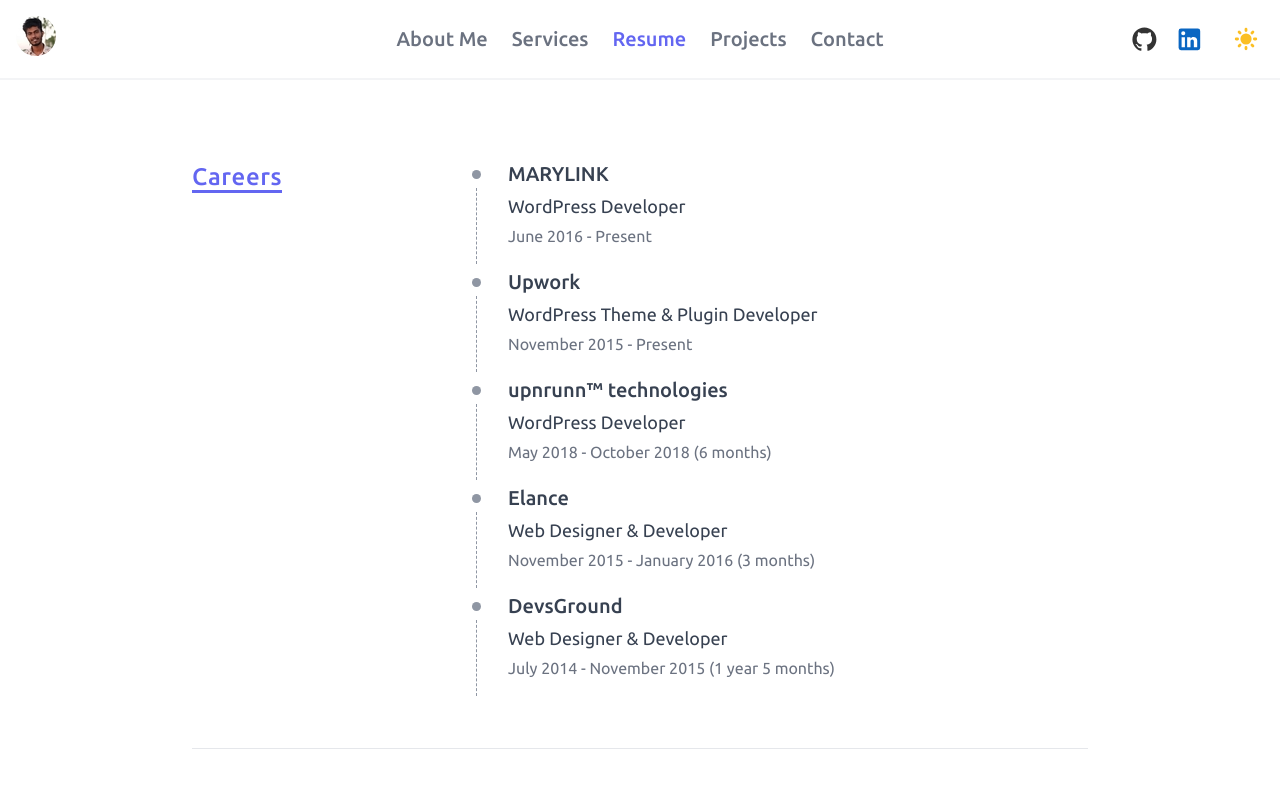
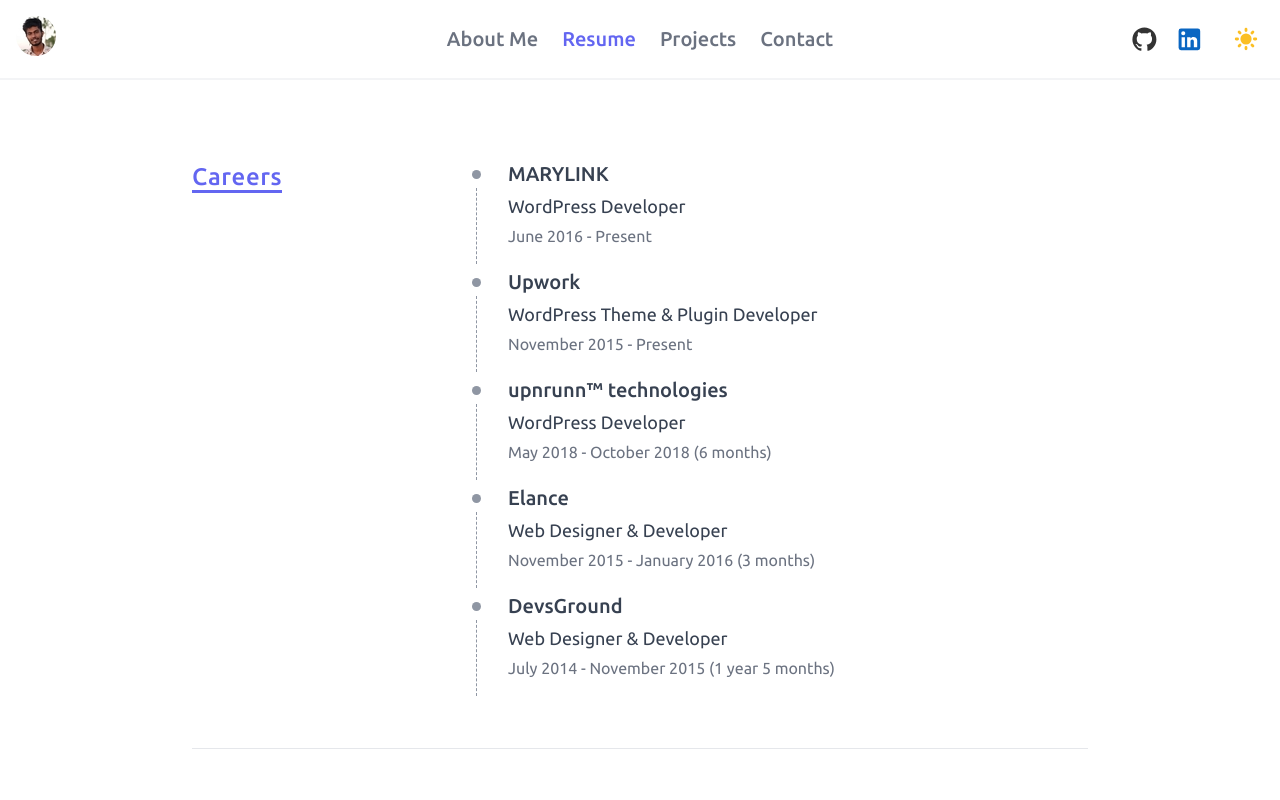
Before and after one commit to shamimmoeen/personal-website, a React (Create React App) app: page /resume in a window 1280 px wide. Shown: the top 800 px of the page. Built offline with nearby package versions, Linux system fonts and the light colour scheme.

Commit message:
Remove Services component

```diff
--- a/src/components/Header.js
+++ b/src/components/Header.js
@@ -8,7 +8,7 @@ import Linkedin from './Social_Icon/Linkedin';
 import DarkModeSwitch from './DarkModeSwitch';
 import string_to_slug from '../utils/slugify';
 
-const menuItems = ['About Me', 'Services', 'Resume', 'Projects', 'Contact'];
+const menuItems = ['About Me', 'Resume', 'Projects', 'Contact'];
 
 const Header = () => {
 	const getLinkTo = (route) => {
```
